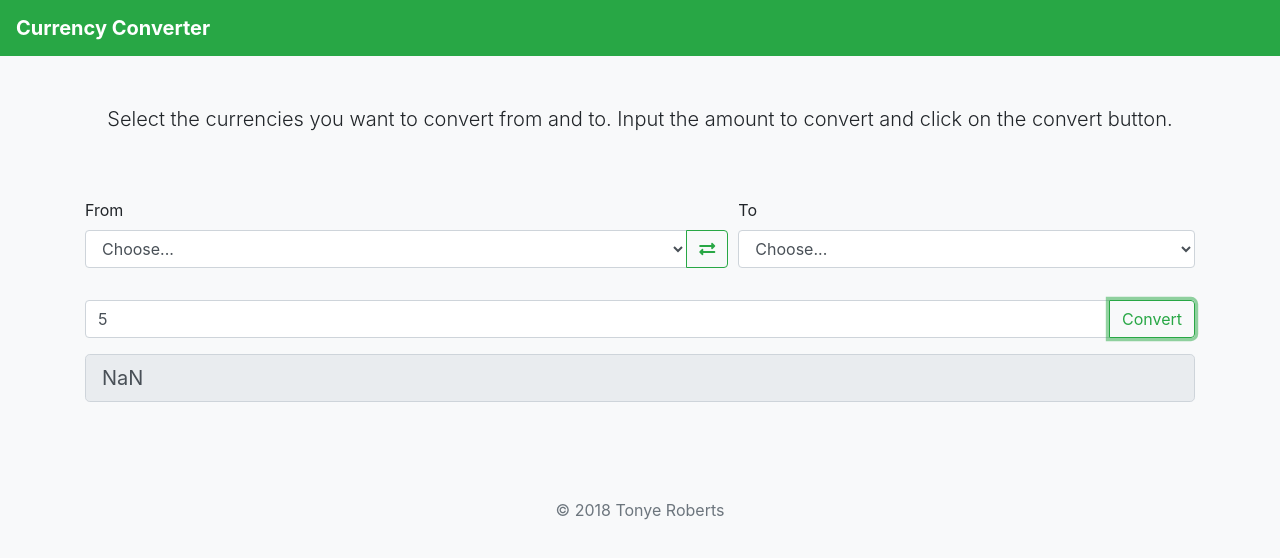
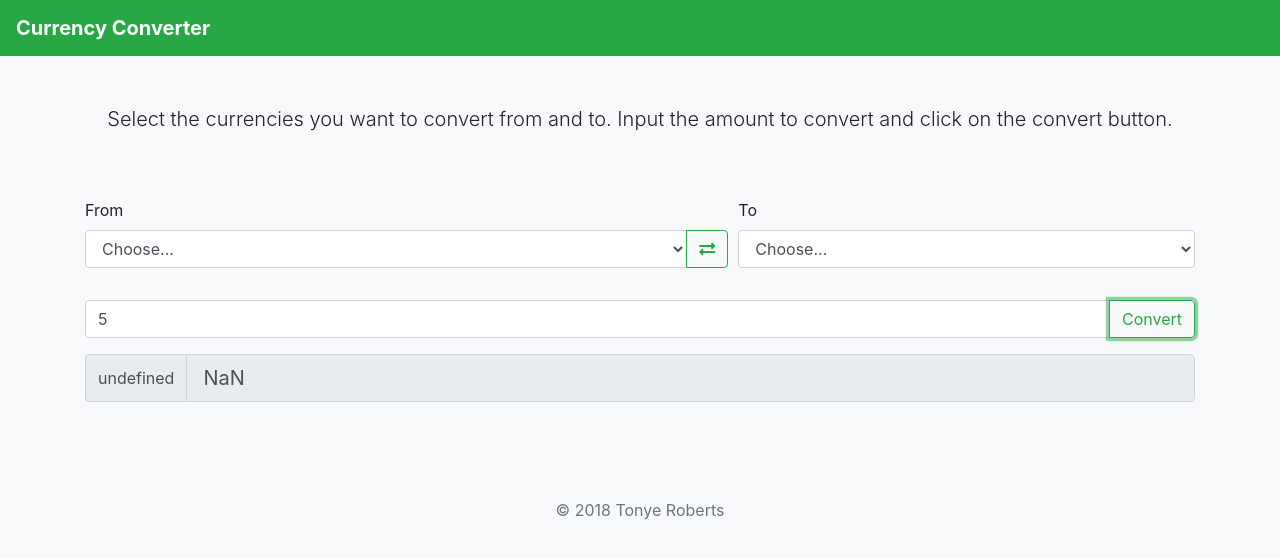
Before and after one commit to TRex247/currency-converter, a website: page index.html in a window 1280 px wide. Both pictures are taken after typing "5" into the empty fields and a click on the button "Convert". Drawn offline with nearby package versions, Linux system fonts and the light colour scheme; no server answers.

Commit message:
Format converted amount with commas for every 3 digits and prefix symbol

```diff
--- a/app.js
+++ b/app.js
@@ -92,6 +92,11 @@ class CurrencyConverter {
         return this.toSelect[this.toSelect.selectedIndex].value;
     }
 
+    getToSymbol() {
+        const toOption = this.toSelect[this.toSelect.selectedIndex]
+        return toOption.dataset.symbol !== 'undefined' ? toOption.dataset.symbol : toOption.value;
+    }
+
     switchCurrencies() {
         const fromID = this.fromSelect.selectedIndex;
         const toID = this.toSelect.selectedIndex;
@@ -103,9 +108,11 @@ class CurrencyConverter {
         if (this.amountInput.value) {
             const fromID = this.getFrom();
             const toID = this.getTo();
+            const symbol = this.getToSymbol();
             this.getConversionRate(fromID, toID).then(rate => {
                     const convertedAmount = document.getElementById('amount').value * rate;
-                    document.getElementById('resultInput').value = convertedAmount.toFixed(2);
+                    document.getElementById('resultInput').value = convertedAmount.toFixed(2).replace(/\d(?=(\d{3})+\.)/g, '$&,');
+                    document.getElementById('currencySign').innerText = symbol;
                 })
                 .catch(function(err) {
                     console.log('Fetch Error :-S', err);
--- a/index.html
+++ b/index.html
@@ -56,7 +56,10 @@
                         <button id="convertBtn" class="btn btn-outline-success" type="button">Convert</button>
                     </div>
                 </div>
-                <div class="form-group">
+                <div class="input-group mb-3">
+                    <div class="input-group-prepend">
+                        <span class="input-group-text" id="currencySign"></span>
+                    </div>
                     <input id="resultInput" type="text" class="form-control form-control-lg" placeholder="Converted amount" disabled>
                 </div>
             </form>
```
